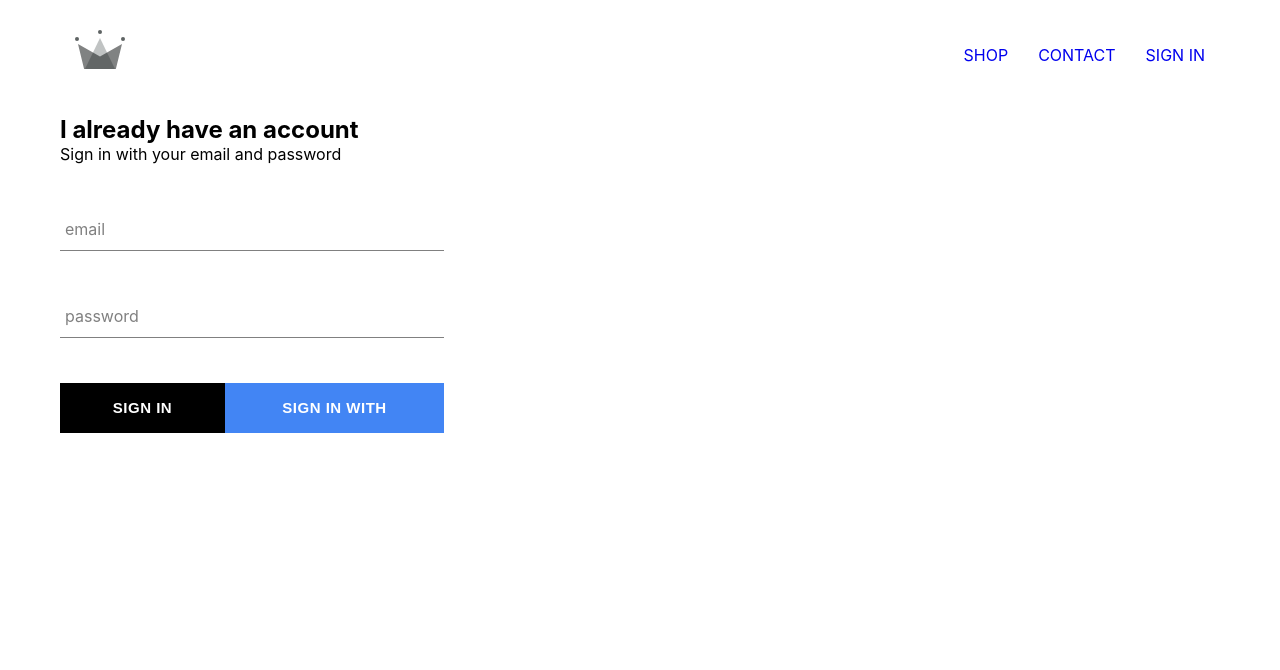
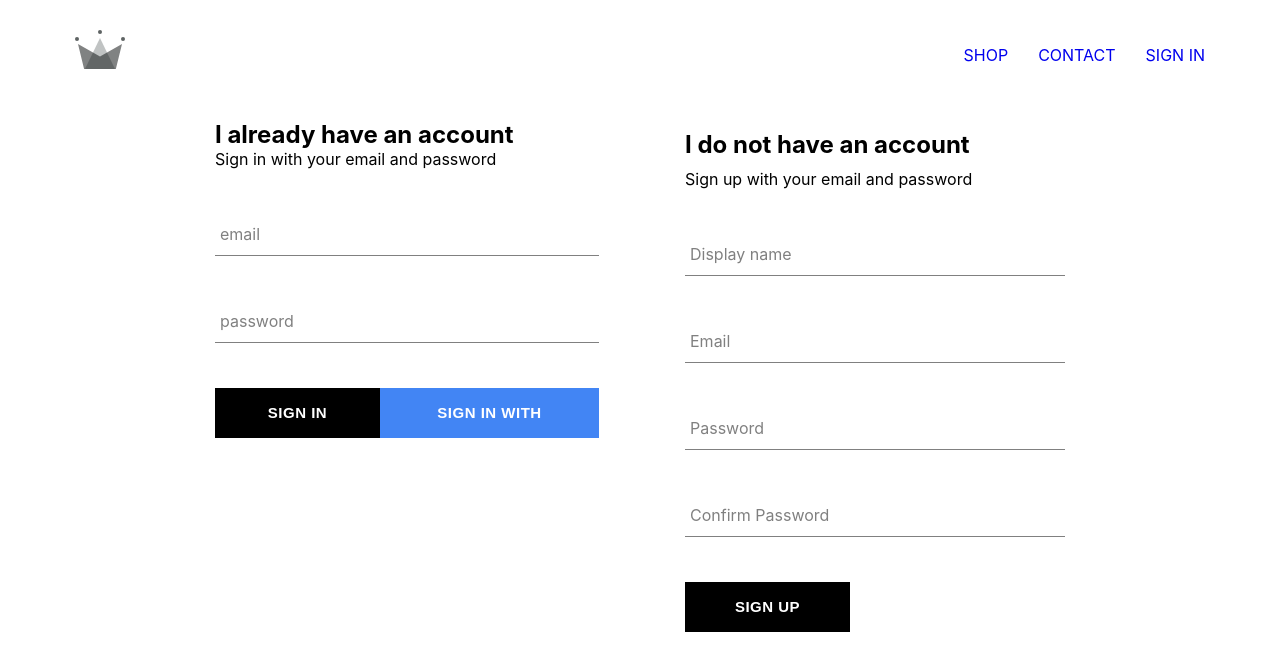
Before and after one commit to paulopanganiban/crwn-clothing, a React (Create React App) app: page /signin in a window 1280 px wide. Shown: the top 670 px of the page. Built offline with nearby package versions, Linux system fonts and the light colour scheme; no server answers; the HTML template or start-up script is replaced by a standard one.

Commit message:
ADD: Start of redux

```diff
--- a/src/App.js
+++ b/src/App.js
@@ -5,16 +5,21 @@ import Shop from './pages/Shop';
 import Header from './components/Header';
 import SignInSignUp from './pages/SignInSignUp';
 import { useEffect, useState } from 'react';
-import { auth } from './firebase';
+import { auth, createUserProfileDocument } from './firebase';
 function App() {
   const [currentUser, setCurrentUser] = useState(null)
   useEffect(() => {
-  auth.onAuthStateChanged(user => {
+  auth.onAuthStateChanged(async user => {
     if (user) {
+      const userRef = await createUserProfileDocument(user)
+      userRef.onSnapshot(snapshot => {
+        setCurrentUser({
+          id: snapshot.id,
+          ...snapshot.data()
+        })
+      })
+    } else {
       setCurrentUser(user)
-      console.log(currentUser)
-    } else {
-      // dispatch logout
     }
    })
   }, [])
--- a/src/components/FormInput.js
+++ b/src/components/FormInput.js
@@ -1,18 +1,18 @@
-import React from 'react'
+import React from 'react';
 import '../styles/form-input.styles.scss'
-const FormInput = ({handleChange, label, ...otherProps}) => {
-    return (
-        <div className='group'>
-            <input className="form-input" type="text" onChange={handleChange} {...otherProps} />
-            {
-                label ?
-                (<label className={`${otherProps.value.length ? 'shrink' : ''} form-input-label`} >
-                    {label}
-                </label>)
-                : null
-            }
-        </div>
-    )
-}
 
-export default FormInput
+const FormInput = ({ handleChange, label, ...otherProps }) => (
+    <div className='group'>
+        <input className='form-input' onChange={handleChange} {...otherProps} />
+        {label ? (
+            <label
+                className={`${otherProps?.value ? 'shrink' : ''
+                    } form-input-label`}
+            >
+                {label}
+            </label>
+        ) : null}
+    </div>
+);
+
+export default FormInput;
--- a/src/components/SignIn.js
+++ b/src/components/SignIn.js
@@ -22,8 +22,17 @@ const SignIn = () => {
         // setState({[e.target.name]: e.target.value})
         setFormValues({ [name]: value })
     }
-    function handleSubmit(e) {
+    async function handleSubmit(e) {
         e.preventDefault()
+        try {
+            await auth.signInWithEmailAndPassword(formValues.email, formValues.password)
+            setFormValues({
+                email: '',
+                password: '',
+            })
+        } catch (err) {
+            console.error(err)
+        }
     }
     return (
         <div className='sign-in'>
@@ -40,7 +49,7 @@ const SignIn = () => {
                 />
                 <div className='buttons'>
                     <CustomButton type="submit" value="Submit form">Sign in</CustomButton>{' '}
-                    <CustomButton disabled={isLoading} onClick={signInWithGoogle} isGoogleSignIn>Sign in with Google</CustomButton>
+                    <CustomButton type="button" disabled={isLoading} onClick={signInWithGoogle} isGoogleSignIn>Sign in with Google</CustomButton>
                 </div>
 
             </form>
--- /dev/null
+++ b/src/components/SignUp.js
@@ -0,0 +1,78 @@
+import React, { useState } from 'react'
+import { auth, createUserProfileDocument } from '../firebase'
+import '../styles/sign-up.styles.scss'
+import CustomButton from './CustomButton'
+import FormInput from './FormInput'
+const SignUp = () => {
+    const initialState = {
+        displayName: '',
+        email: '',
+        password: '',
+        confirmPassword: '',
+    }
+    const [user, setUser] = useState(initialState)
+    async function handleSubmit(e) {
+        e.preventDefault()
+        const { displayName, email, password, confirmPassword } = user
+        if (password !== confirmPassword) {
+            alert("Passwords don't match")
+            return;
+        }
+        try {
+            const { user } = await auth.createUserWithEmailAndPassword(email, password)
+            await createUserProfileDocument(user, { displayName })
+            setUser(initialState)
+        } catch (error) {
+            console.error(error)
+        }
+    }
+    function handleChange(e) {
+        const { value, name } = e.target
+        // setState({[e.target.name]: e.target.value})
+        setUser({ [name]: value })
+        console.log(user)
+    }
+    return (
+        <div className='sign-up'>
+            <h2 className="title">I do not have an account</h2>
+            <span>Sign up with your email and password</span>
+            <form className="sign-up-form" onSubmit={handleSubmit}>
+                <FormInput
+                    type='text'
+                    name='displayName'
+                    value={user.displayName}
+                    onChange={handleChange}
+                    label='Display name'
+                    required
+                ></FormInput>
+                <FormInput
+                    type='email'
+                    name='email'
+                    value={user.email}
+                    onChange={handleChange}
+                    label='Email'
+                    required
+                ></FormInput>
+                <FormInput
+                    type='password'
+                    name='password'
+                    value={user.password}
+                    onChange={handleChange}
+                    label='Password'
+                    required
+                ></FormInput>
+                <FormInput
+                    type='password'
+                    name='confirmPassword'
+                    value={user.confirmPassword}
+                    onChange={handleChange}
+                    label='Confirm Password'
+                    required
+                ></FormInput>
+                <CustomButton type='submit'>Sign up</CustomButton>
+            </form>
+        </div>
+    )
+}
+
+export default SignUp
--- a/src/pages/SignInSignUp.js
+++ b/src/pages/SignInSignUp.js
@@ -1,10 +1,12 @@
 import React from 'react'
 import SignIn from '../components/SignIn'
+import SignUp from '../components/SignUp'
 import '../styles/sign-in-sign-up.styles.scss'
 const SignInSignUp = () => {
     return (
         <div className="sign-in-and-sign-up">
             <SignIn/>
+            <SignUp/>
         </div>
     )
 }
--- a/src/styles/sign-in-sign-up.styles.scss
+++ b/src/styles/sign-in-sign-up.styles.scss
@@ -0,0 +1,6 @@
+.sign-in-and-sign-up {
+    width: 850px;
+    display: flex;
+    justify-content: space-between;
+    margin: 30px auto;
+}
--- /dev/null
+++ b/src/styles/sign-up.styles.scss
@@ -0,0 +1,8 @@
+.sign-up {
+    display: flex;
+    flex-direction: column;
+    width: 380px;
+    .title {
+        margin: 10px 0;
+    }
+}
```
